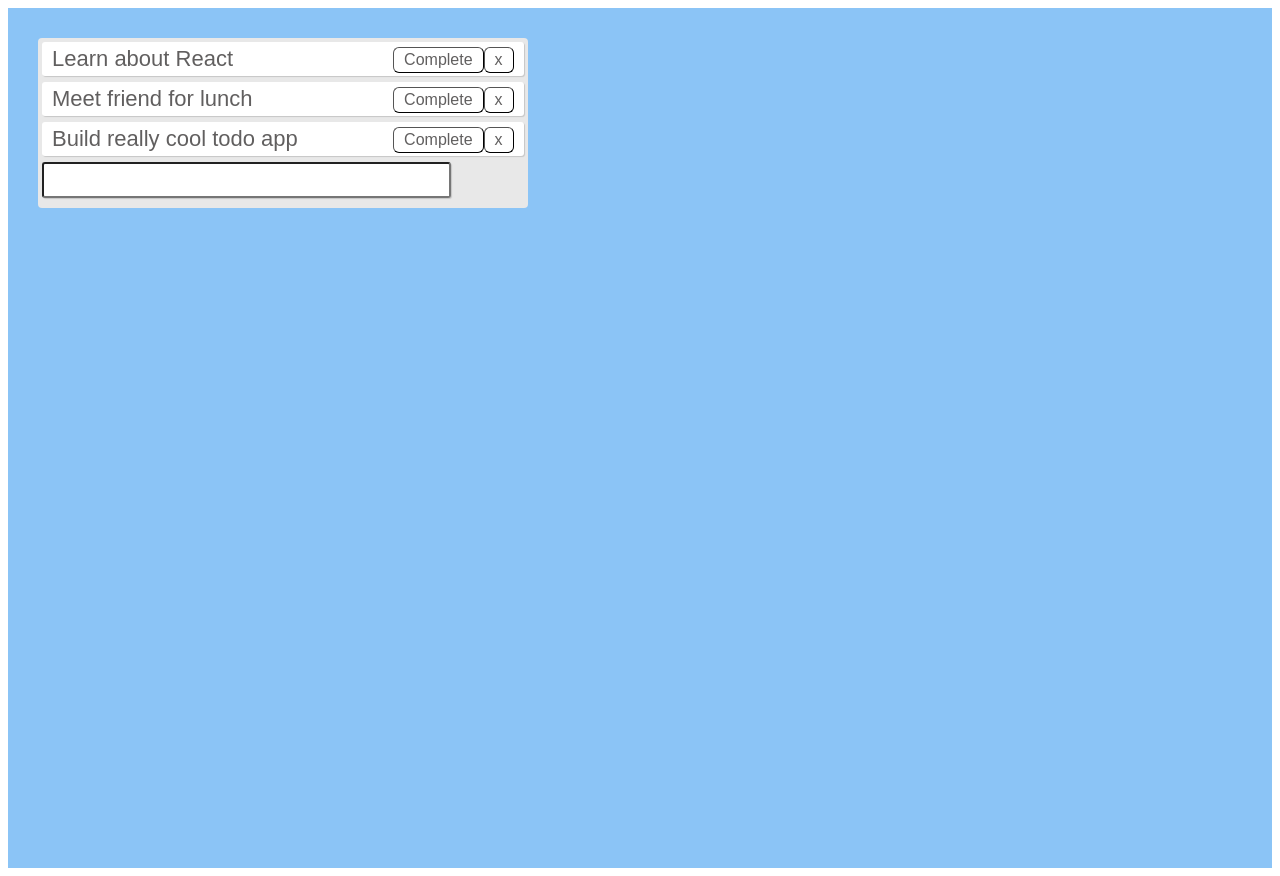
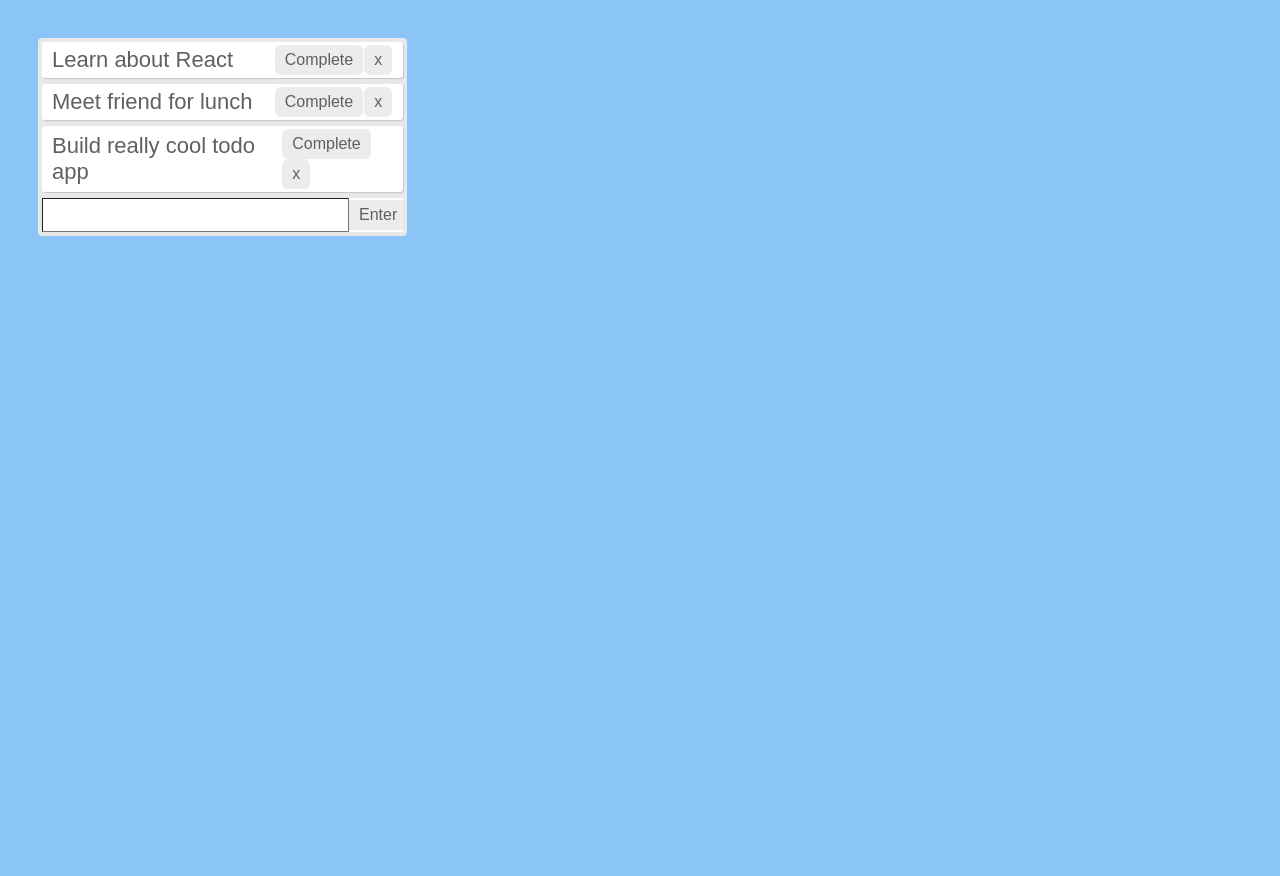
Before and after one commit to jnoowin/Quick-List, a React (Vite) app: page / in a window 1280 px wide. After the commit the page ends 800 px from the top, so only its background shows below. Built offline with nearby package versions, Linux system fonts and the light colour scheme.

Commit message:
css enter button alignment and hovering

```diff
--- a/index.html
+++ b/index.html
@@ -1,7 +1,12 @@
 <!DOCTYPE html>
 <html>
   <head>
-    <title>React Parcel Micro App</title>
+    <title>To-do List App</title>
+    <style>
+      body {
+        background-color:rgb(139, 196, 246);
+      }
+    </style>
   </head>
   <body>
     <div id="root"></div>
--- a/src/App.css
+++ b/src/App.css
@@ -1,40 +1,65 @@
 .app {
-    background: rgb(139, 196, 246);
     padding: 30px;
-    height: 100vh;
+
 }
 
 .button {
-    background-color: #fff;
-    border-width: 1px;
+    background-color: rgb(238, 235, 235);
+    border-width: 0px;
     font-family: Arial, Helvetica, sans-serif;
     color: rgb(97, 95, 95);
     font-size: 16px;
     border-radius: 6px;
-    padding: 3px 10px;
-    display: inline-block;
+    padding: 6px 10px 6px 10px;
+    display: inline-table;
     cursor: pointer;
+    margin-right: 1px;
+}
+
+.button:hover {
+    background-color: rgba(204, 203, 203, 0.867);
+}
+
+.enterButton {
+    background-color:rgb(238, 235, 235);
+    border-width: 0px;
+    color: rgb(97, 95, 95);
+    font-size: 16px;
+    font-family: Arial, Helvetica, sans-serif;
+    padding: 6px 10px 6px 10px;
+    display: inline-table;
+    cursor: pointer;
+    width:15%;
+}
+
+.enterButton:hover{
+    background-color: rgba(204, 203, 203, 0.867);
 }
 
 .input {
-    background: #fff;
-    width: 80%;
-    box-shadow: 1px 1px 1px rgba(0, 0, 0, 0.15);
-    padding: 3px 10px;
+    align-items: baseline;
+    border-width: 1px;
+    display: flex;
+    color: rgb(97, 95, 95);
     font-size: 22px;
     font-family: Arial, Helvetica, sans-serif;
-    margin-bottom: 6px;
-    border-radius: 3px;
+    padding: 3px 10px;
+    width: 85%;
+}
+
+.form{
+    align-items: center;
+    background: #fff;
     display: flex;
-    align-items: center;
-    justify-content: space-between;
 }
 
 .todo-list {
     background: #e8e8e8;
     border-radius: 4px;
+    display: flex;
+    flex-direction: column;
     padding: 4px;
-    max-width: 40%;
+    max-width: 30%;
 }
 
 .todo {
--- a/src/App.js
+++ b/src/App.js
@@ -8,6 +8,7 @@ const Todo = ({ todo, index, completeTodo, removeTodo }) => {
       style = {{ textDecoration: todo.isCompleted ? "line-through" : "" }}
       >
       {todo.text}
+
       <div>
         <button
           className = "button"
@@ -38,12 +39,21 @@ function TodoForm({ addTodo }) {
 
   return(
     <div>
-      <form onSubmit = {handleSubmit}>
+      <form
+        onSubmit = {handleSubmit}
+        className = "form"
+        >
         <input
+          style = {{ display:"inline"}}
+          className = "input"
           type = "text"
-          className = "input"
           value = {value}
           onChange = {e => setValue(e.target.value)}/>
+          <button
+            className = "enterButton"
+            onClick = {handleSubmit}
+            >Enter
+          </button>
       </form>
     </div>
   );
```
